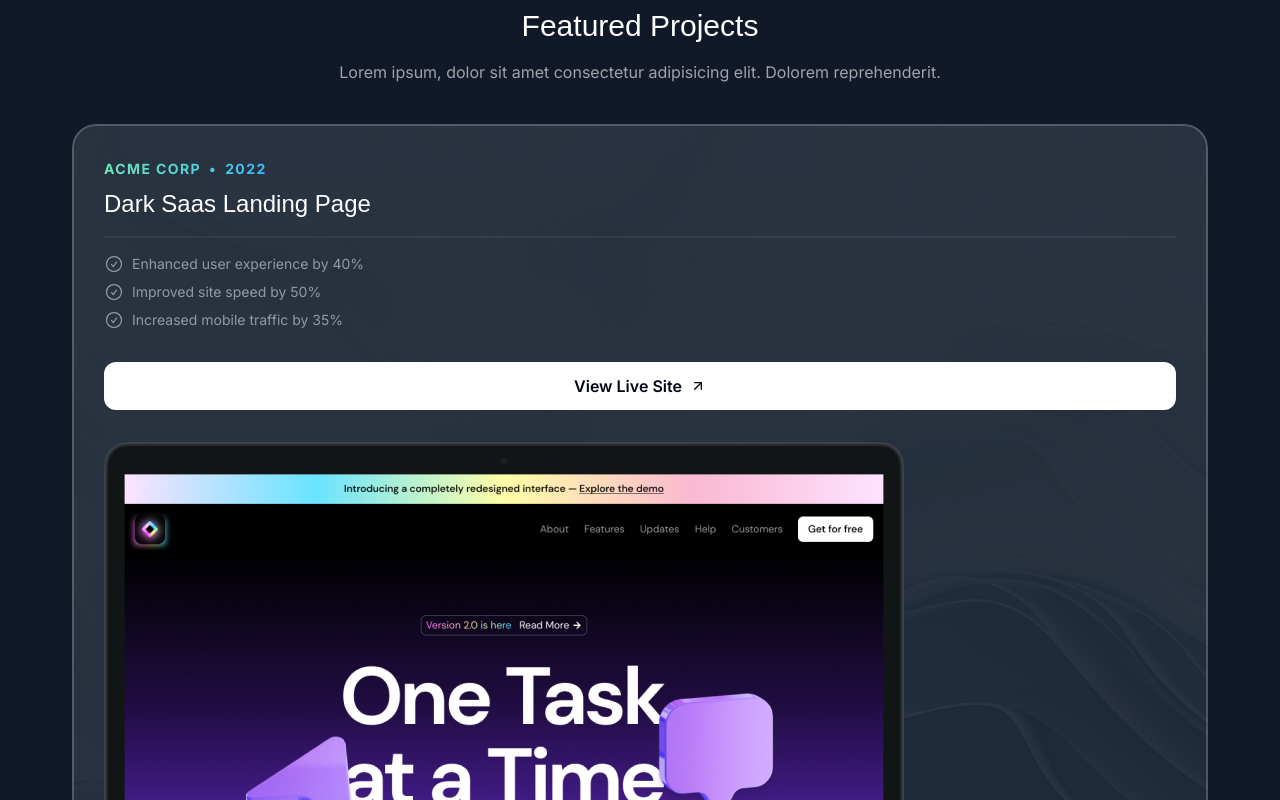
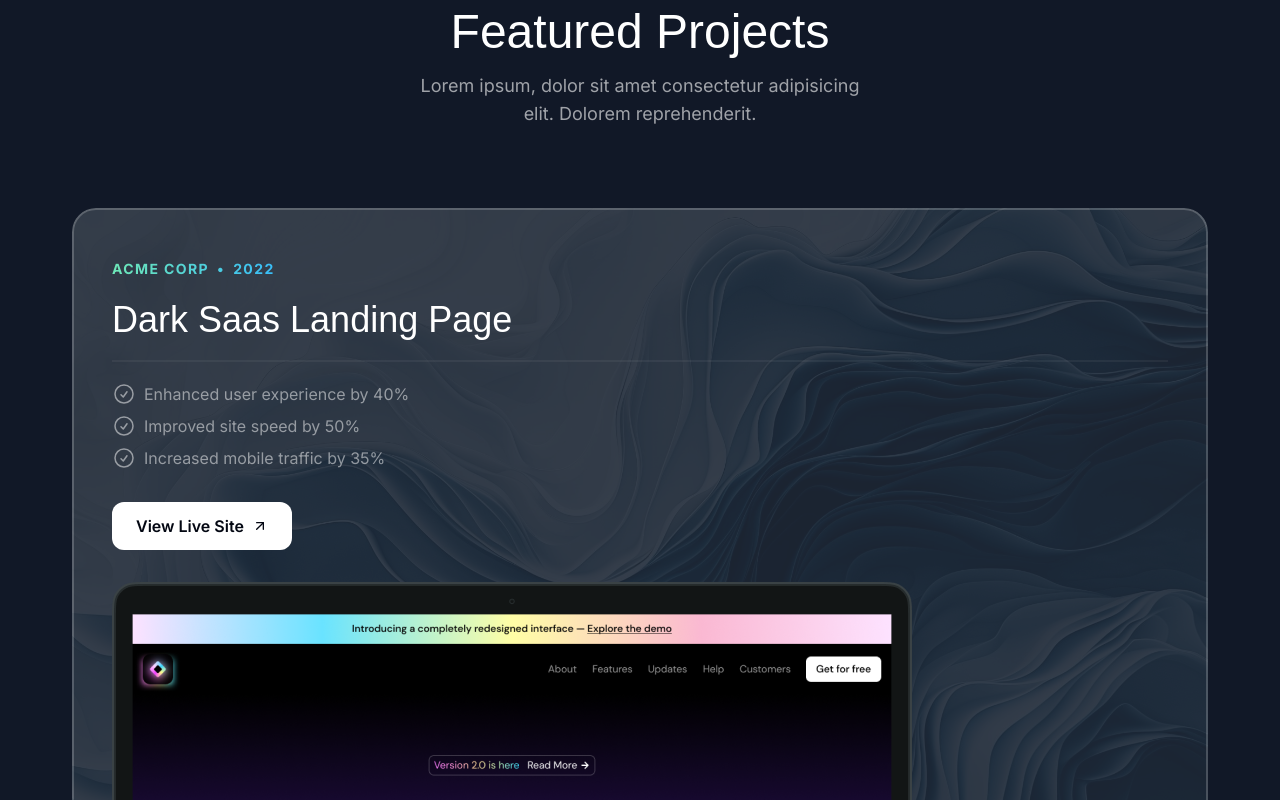
Before and after one commit to trdmonkey/portfolioja, a Next.js app: page / in a window 1280 px wide. Shown: the part 840-1640 px from the top of the page. Built offline with nearby package versions, Linux system fonts and the light colour scheme; a web font is replaced by a local one.

Commit message:
mejora responsive al MD (1080x720)

```diff
--- a/src/sections/Projects.tsx
+++ b/src/sections/Projects.tsx
@@ -57,21 +57,21 @@ export const ProjectsSection = () => {
           </p>
         </div>
 
-        <h2 className="font-serif text-3xl text-center mt-6">
+        <h2 className="font-serif text-3xl md:text-5xl text-center mt-6">
           Featured Projects
         </h2>
-        <p className="text-center text-white/60 mt-4">
+        <p className="text-center md:text-lg text-white/60 mt-4 max-w-md mx-auto">
           Lorem ipsum, dolor sit amet consectetur adipisicing elit. Dolorem
           reprehenderit.
         </p>
-        <div className="mt-10 flex flex-col gap-12">
+        <div className="mt-10 md:mt-20 flex flex-col gap-12">
           {portfolioProjects.map((project) => (
             <div
               key={project.title}
-              className="bg-gray-800 rounded-3xl relative z-0 overflow-hidden after:z-10 after:content[''] after:absolute after:inset-0 after:outline-2 after:outline after:-outline-offset-2 after:rounded-3xl after:outline-white/20 px-8 pt-8" /* p-8 para que la imagen salga completa y con padding-bottom */
+              className="bg-gray-800 rounded-3xl relative z-0 overflow-hidden after:z-10 after:content[''] after:absolute after:inset-0 after:outline-2 after:outline after:-outline-offset-2 after:rounded-3xl after:outline-white/20 px-8 pt-8 md:pt-12 md:px-10 after:pointer-events-none" /* p-8 para que la imagen salga completa y con padding-bottom */
             >
               <div
-                className="absolute inset-0 -z-10 opacity-5"
+                className="absolute inset-0 -z-10 opacity-10 bg-cover bg-center"
                 style={{
                   backgroundImage: `url(${grainImage.src})`,
                 }}
@@ -81,18 +81,18 @@ export const ProjectsSection = () => {
                 <span>&bull;</span>
                 <span>{project.year}</span>
               </div>
-              <h3 className="font-serif text-2xl mt-2">{project.title}</h3>
-              <hr className="border-t-2 border-white/5 mt-4" />
-              <ul className="flex flex-col gap-2 mt-4">
+              <h3 className="font-serif text-2xl mt-2 md:mt-5 md:text-4xl">{project.title}</h3>
+              <hr className="border-t-2 border-white/5 mt-4 md:mt-5" />
+              <ul className="flex flex-col gap-2 mt-4 md:mt-5">
                 {project.results.map((result) => (
-                  <li className="flex gap-2 text-sm text-white/50">
-                    <CheckCircleIcon className="size-5" />
+                  <li className="flex gap-2 text-sm md:text-base text-white/50">
+                    <CheckCircleIcon className="size-5 md:size-6"/>
                     <span>{result.title}</span>
                   </li>
                 ))}
               </ul>
               <a href={project.link}>
-                <button className="bg-white text-gray-950 h-12 w-full rounded-xl font-semibold inline-flex items-center justify-center gap-2 mt-8">
+                <button className="bg-white text-gray-950 h-12 w-full md:w-auto px-6 rounded-xl font-semibold inline-flex items-center justify-center gap-2 mt-8">
                   <span>View Live Site</span>
                   <ArrowUpRightIcon className="size-4" />
                 </button>
@@ -100,7 +100,7 @@ export const ProjectsSection = () => {
               <Image
                 src={project.image}
                 alt={project.title}
-                className="mt-8 -mb-4"
+                className="mt-8 -mb-4 md:-mb-0 rounded-lg object-cover" /* -mb-4 para que la imagen salga completa y con padding-bottom */
               />{" "}
               {/* el -mb-4 quita padding-bottom al card */}
             </div>
```
